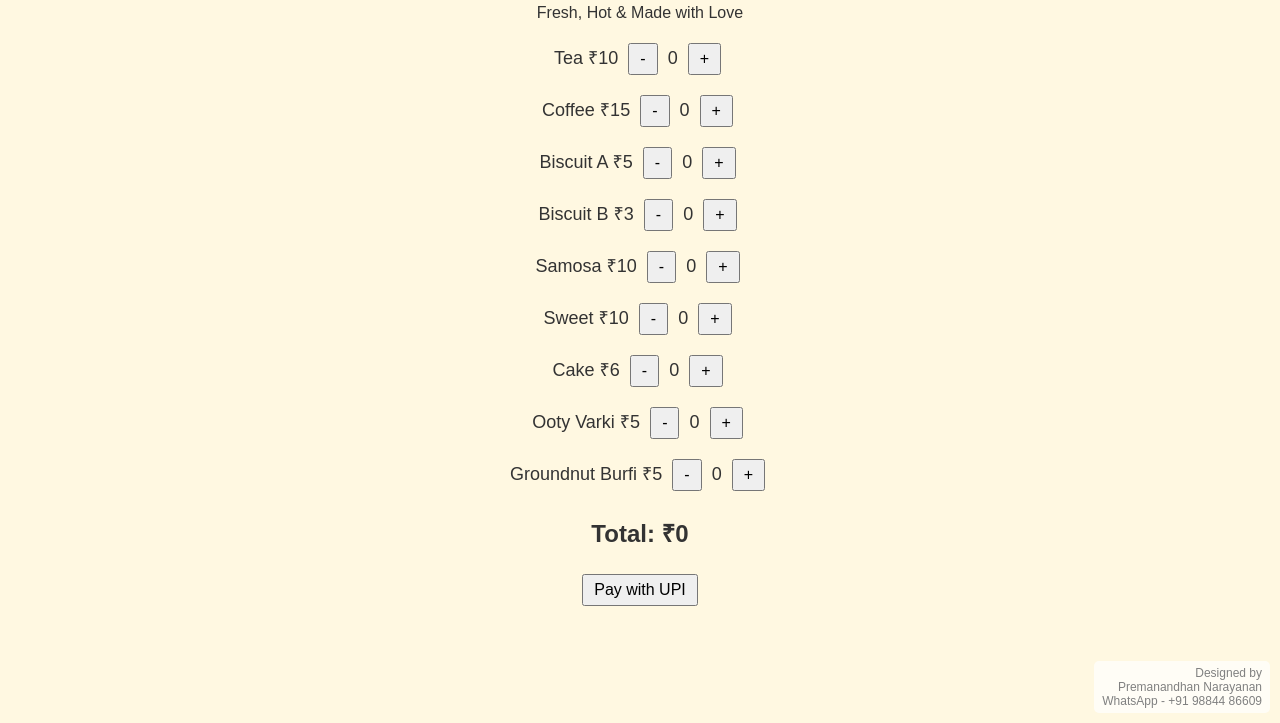
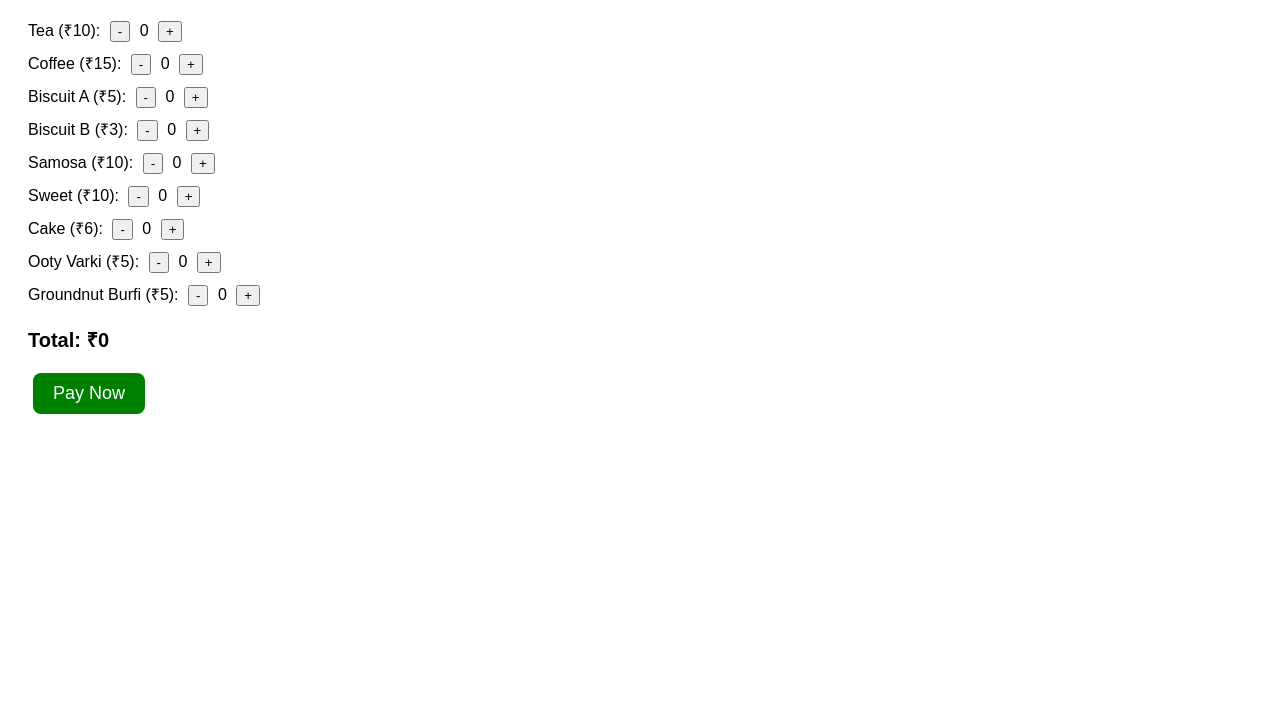
Before and after one commit to rajiprem72/srimathi-tea-stall, a plain HTML site: page index.html in a window 1280 px wide. Shown: the part 77-800 px from the top of the page. Drawn offline with Linux system fonts and the light colour scheme.

Commit message:
Update index.html

```diff
--- a/index.html
+++ b/index.html
@@ -2,109 +2,83 @@
 <html lang="en">
 <head>
   <meta charset="UTF-8">
-  <meta name="viewport" content="width=device-width, initial-scale=1.0">
-  <title>Srimathi Tea Stall - Digital Menu</title>
-  <link rel="stylesheet" href="style.css">
+  <title>SriMathi Tea Stall</title>
   <style>
-    .designer-note {
-      position: fixed;
-      bottom: 10px;
-      right: 10px;
-      font-size: 12px;
-      text-align: right;
-      color: gray;
-    }
-    #qrContainer {
-      display: none;
-      text-align: center;
+    body { font-family: Arial, sans-serif; padding: 20px; }
+    .item { margin: 10px 0; }
+    button { margin: 0 5px; }
+    #total { font-weight: bold; font-size: 20px; margin-top: 20px; }
+    #payBtn {
       margin-top: 20px;
-    }
-    #qrContainer img {
-      width: 200px;
-      height: 200px;
+      padding: 10px 20px;
+      background: green;
+      color: white;
+      border: none;
+      font-size: 18px;
+      border-radius: 8px;
     }
   </style>
-<!-- Add this in your HTML head (before </head>) -->
-<script src="https://cdnjs.cloudflare.com/ajax/libs/qrcodejs/1.0.0/qrcode.min.js"></script>
-
 </head>
 <body>
-  <h1>☕ Srimathi Tea Stall 🫖</h1>
-  <p>Fresh, Hot & Made with Love</p>
+  <h2>Welcome to Srimathi Tea Stall ☕🫖</h2>
 
-  <div class="menu-item">
-    <span>Tea</span> <span>₹10</span>
+  <div class="item">Tea (₹10):
     <button onclick="decrease('tea')">-</button>
     <span id="tea-qty">0</span>
     <button onclick="increase('tea')">+</button>
   </div>
 
-  <div class="menu-item">
-    <span>Coffee</span> <span>₹15</span>
+  <div class="item">Coffee (₹15):
     <button onclick="decrease('coffee')">-</button>
     <span id="coffee-qty">0</span>
     <button onclick="increase('coffee')">+</button>
   </div>
 
-  <div class="menu-item">
-    <span>Biscuit A</span> <span>₹5</span>
+  <div class="item">Biscuit A (₹5):
     <button onclick="decrease('biscuitA')">-</button>
     <span id="biscuitA-qty">0</span>
     <button onclick="increase('biscuitA')">+</button>
   </div>
 
-  <div class="menu-item">
-    <span>Biscuit B</span> <span>₹3</span>
+  <div class="item">Biscuit B (₹3):
     <button onclick="decrease('biscuitB')">-</button>
     <span id="biscuitB-qty">0</span>
     <button onclick="increase('biscuitB')">+</button>
   </div>
 
-  <div class="menu-item">
-    <span>Samosa</span> <span>₹10</span>
+  <div class="item">Samosa (₹10):
     <button onclick="decrease('samosa')">-</button>
     <span id="samosa-qty">0</span>
     <button onclick="increase('samosa')">+</button>
   </div>
 
-  <div class="menu-item">
-    <span>Sweet</span> <span>₹10</span>
+  <div class="item">Sweet (₹10):
     <button onclick="decrease('sweet')">-</button>
     <span id="sweet-qty">0</span>
     <button onclick="increase('sweet')">+</button>
   </div>
 
-  <div class="menu-item">
-    <span>Cake</span> <span>₹6</span>
+  <div class="item">Cake (₹6):
     <button onclick="decrease('cake')">-</button>
     <span id="cake-qty">0</span>
     <button onclick="increase('cake')">+</button>
   </div>
 
-  <div class="menu-item">
-    <span>Ooty Varki</span> <span>₹5</span>
+  <div class="item">Ooty Varki (₹5):
     <button onclick="decrease('ooty_varki')">-</button>
     <span id="ooty_varki-qty">0</span>
     <button onclick="increase('ooty_varki')">+</button>
   </div>
 
-  <div class="menu-item">
-    <span>Groundnut Burfi</span> <span>₹5</span>
+  <div class="item">Groundnut Burfi (₹5):
     <button onclick="decrease('groundnut_burfi')">-</button>
     <span id="groundnut_burfi-qty">0</span>
     <button onclick="increase('groundnut_burfi')">+</button>
   </div>
 
-  <h2>Total: ₹<span id="total">0</span></h2>
-  <a id="payLink" href="#" target="_blank">
-    <button>Pay with UPI</button>
-  </a>
-<!-- QR Fallback for Desktop -->
-<div id="qrContainer" style="display:none; text-align:center; margin-top:20px;">
-  <p>Scan this QR to Pay</p>
-  <div id="qrCode"></div>
-</div>
+  <div id="total">Total: ₹0</div>
 
+  <button id="payBtn" onclick="payNow()">Pay Now</button>
 
   <script>
     let prices = {
@@ -145,37 +119,31 @@
 
     function update() {
       let total = 0;
-
       for (let item in quantities) {
         document.getElementById(item + "-qty").innerText = quantities[item];
         total += quantities[item] * prices[item];
       }
+      document.getElementById("total").innerText = "Total: ₹" + total;
+    }
 
-      document.getElementById("total").innerText = total;
+    function payNow() {
+      let total = 0;
+      for (let item in quantities) {
+        total += quantities[item] * prices[item];
+      }
 
-      let upiId = "paytmqr5yc0n7@ptys";
+      if (total <= 0) {
+        alert("Please select at least one item before paying.");
+        return;
+      }
+
+      let upiId = "paytmqr5yc0n7@ptys";  // Your UPI ID
       let name = encodeURIComponent("Srimathi S");
-      let note = encodeURIComponent("Order from Srimathi Tea Stall");
+      let note = encodeURIComponent("Tea Shop");
+
       let uri = `upi://pay?pa=${upiId}&pn=${name}&am=${total}&cu=INR&tn=${note}`;
-
-      document.getElementById("payLink").href = uri;
-
-      // Show QR only if total > 0
-      if (total > 0) {
-        document.getElementById("qrContainer").style.display = "block";
-        document.getElementById("qrCode").src =
-          `https://chart.googleapis.com/chart?cht=qr&chs=200x200&chl=${encodeURIComponent(uri)}`;
-      } else {
-        document.getElementById("qrContainer").style.display = "none";
-      }
+      window.location.href = uri;  // This will open UPI apps on mobile
     }
   </script>
-
-  <!-- Footer Note -->
-  <div class="designer-note">
-    Designed by <br>
-    Premanandhan Narayanan <br>
-    WhatsApp - +91 98844 86609
-  </div>
 </body>
 </html>
```
